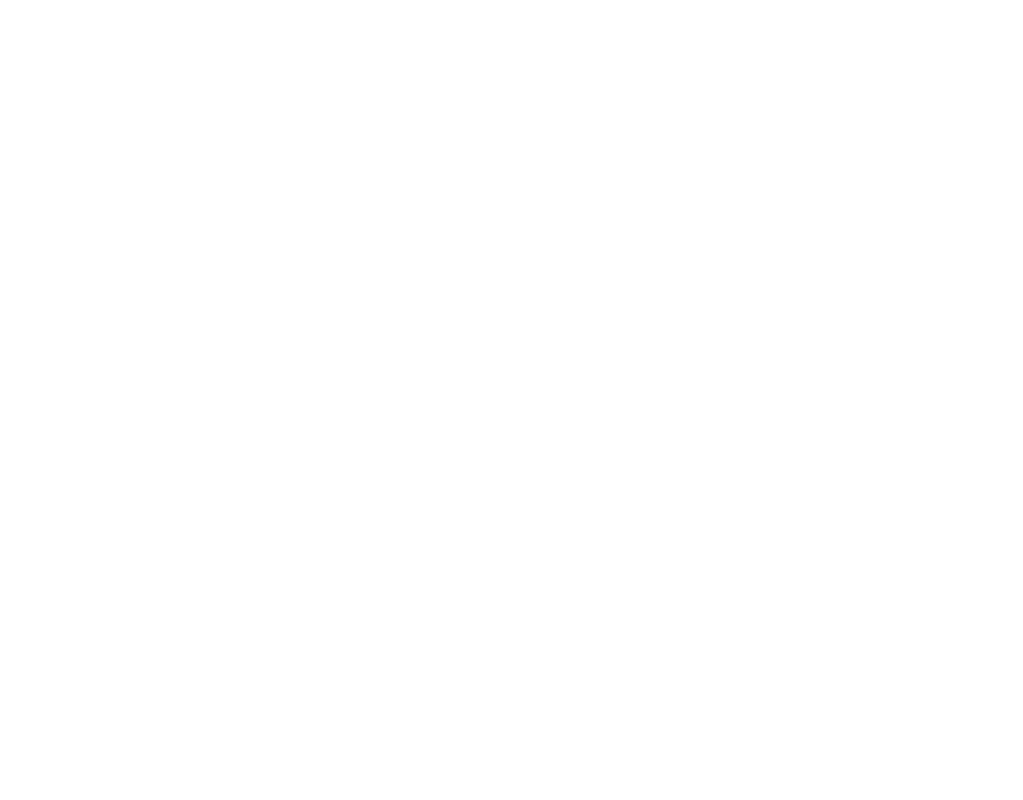
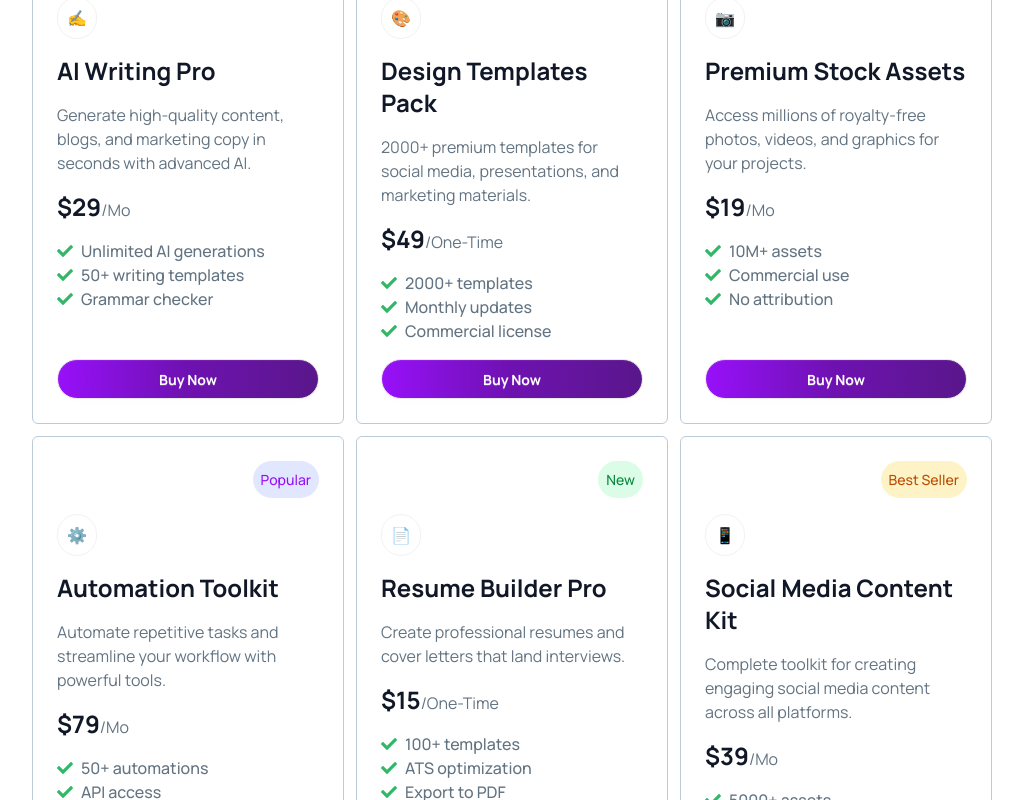
Before and after one commit to HASANCoU/DigiTools, a React (Vite) app: page / in a window 1280 px wide. Shown: the part 1400-2200 px from the top of the page, without its empty margins (128-1151 px from the left). Before the commit the page ends 1319 px from the top, so only its background shows below. Built offline with nearby package versions, Linux system fonts and the light colour scheme.

Commit message:
products card Designed Done

```diff
--- /dev/null
+++ b/public/products.json
@@ -0,0 +1,86 @@
+[
+  {
+    "id": 1,
+    "name": "AI Writing Pro",
+    "description": "Generate high-quality content, blogs, and marketing copy in seconds with advanced AI.",
+    "price": 29,
+    "period": "Mo",
+    "tagType": "Best Seller",
+    "features": [
+      "Unlimited AI generations",
+      "50+ writing templates",
+      "Grammar checker"
+    ],
+    "icon": "✍️"
+  },
+  {
+    "id": 2,
+    "name": "Design Templates Pack",
+    "description": "2000+ premium templates for social media, presentations, and marketing materials.",
+    "price": 49,
+    "period": "One-Time",
+    "tagType": "Popular",
+    "features": [
+      "2000+ templates",
+      "Monthly updates",
+      "Commercial license"
+    ],
+    "icon": "🎨"
+  },
+  {
+    "id": 3,
+    "name": "Premium Stock Assets",
+    "description": "Access millions of royalty-free photos, videos, and graphics for your projects.",
+    "price": 19,
+    "period": "Mo",
+    "tagType": "New",
+    "features": [
+      "10M+ assets",
+      "Commercial use",
+      "No attribution"
+    ],
+    "icon": "📷"
+  },
+  {
+    "id": 4,
+    "name": "Automation Toolkit",
+    "description": "Automate repetitive tasks and streamline your workflow with powerful tools.",
+    "price": 79,
+    "period": "Mo",
+    "tagType": "Popular",
+    "features": [
+      "50+ automations",
+      "API access",
+      "Custom workflows"
+    ],
+    "icon": "⚙️"
+  },
+  {
+    "id": 5,
+    "name": "Resume Builder Pro",
+    "description": "Create professional resumes and cover letters that land interviews.",
+    "price": 15,
+    "period": "One-Time",
+    "tagType": "New",
+    "features": [
+      "100+ templates",
+      "ATS optimization",
+      "Export to PDF"
+    ],
+    "icon": "📄"
+  },
+  {
+    "id": 6,
+    "name": "Social Media Content Kit",
+    "description": "Complete toolkit for creating engaging social media content across all platforms.",
+    "price": 39,
+    "period": "Mo",
+    "tagType": "Best Seller",
+    "features": [
+      "5000+ assets",
+      "Scheduler included",
+      "Analytics dashboard"
+    ],
+    "icon": "📱"
+  }
+]
--- a/src/App.jsx
+++ b/src/App.jsx
@@ -1,10 +1,17 @@
+import { Suspense } from "react";
 import "./App.css";
 import Banner from "./components/banner/Banner";
 import BannerBottom from "./components/banner/BannerBottom";
 import NavBar from "./components/navBar/NavBar";
 import Products from "./components/productsCards/Products";
 
+const fetchProducts = async() =>{
+  const res = await fetch("/products.json");
+  return res.json();
+}
+
 function App() {
+  const productsPromise = fetchProducts();
   return (
     <>
       <nav>
@@ -13,7 +20,11 @@
       <main>
           <Banner/>
           <BannerBottom/>
-          <Products/>
+          <Suspense fallback={<span className="loading loading-spinner loading-xs mx-auto"></span>}>
+              <Products
+              productsPromise={productsPromise}
+              />
+          </Suspense>
       </main>
 
     </>
--- /dev/null
+++ b/src/components/footer/Footer.jsx
@@ -0,0 +1,68 @@
+import React from 'react';
+
+const Footer = () => {
+    return (
+        <div className='bg-[#101727] px-50 pt-30 pb-8'>
+            <div>
+                <div>
+                    <h1>DigiTools</h1>
+                    <p>Premium digital tools for creators, professionals, and businesses. Work smarter with our suite of powerful tools.</p>
+                </div>
+                <div>
+                    <h2>Products</h2>
+                    <ul>
+                        <li><a href="#">Features</a></li>
+                        <li><a href="#">Pricing</a></li>
+                        <li href="#"><a>Templates</a></li>
+                        <li href="#"><a>Integrations</a></li>
+                    </ul>
+                </div>
+                <div>
+                    <h2>Company</h2>
+                    <ul>
+                        <li><a href=""></a>About</li>
+                        <li><a href=""></a>Blog</li>
+                        <li><a href=""></a>Careers</li>
+                        <li><a href=""></a>Press</li>
+                    </ul>
+                </div>
+
+                <div>
+                    <h2>Resources</h2>
+                    <ul>
+                        <li><a href="#">Documentation</a></li>
+                        <li><a href="#">Help Center</a></li>
+                        <li><a href="#">Community</a></li>
+                        <li><a href="#">Contact</a></li>
+                    </ul>
+                </div>
+
+                <div>
+                    <h2>Social links</h2>
+                    <ul><a href="#"></a></ul>
+                    <ul><a href="#"></a></ul>
+                    <ul><a href="#"></a></ul>
+                </div>
+            </div>
+
+
+                 <div className="divider"></div>
+
+
+            <div>
+                <div><p>© 2026 Digitools. All rights reserved.</p></div>
+
+                <div>
+                    <ul>
+                        <li><a href="#">Privacy Policy</a></li>
+                        <li><a href="#">Terms Of Services</a></li>
+                        <li><a href="#">Cookies</a></li>
+
+                    </ul>
+                </div>
+            </div>
+        </div>
+    );
+};
+
+export default Footer;
--- /dev/null
+++ b/src/components/productsCards/ListItem.jsx
@@ -0,0 +1,13 @@
+import React from 'react';
+import { FaCheck } from 'react-icons/fa';
+
+const ListItem = ({item}) => {
+    console.log(item)
+    return (
+        <li className='flex gap-2 items-center font-medium text-[16px] text-[#627382]'>
+            <FaCheck className='text-[#30B868]'/> {item}
+        </li>
+    );
+};
+
+export default ListItem;
--- /dev/null
+++ b/src/components/productsCards/Product.jsx
@@ -0,0 +1,42 @@
+import React from "react";
+import ListItem from "./ListItem";
+
+const Product = ({ product }) => {
+  const { name, description, icon, tagType, period, price, features } = product;
+  const tagClass =
+  tagType === "Best Seller"
+    ? "text-[#BB4D00] bg-[#FEF3C6]"
+    : tagType === "Popular"
+    ? "text-purple-600 bg-[#e1e7ff]"
+    : "text-[#0a883e] bg-[#dbfce7]";
+
+  return (
+    <div className="border border-[#bbcad7] rounded-md p-6 flex flex-col h-full space-y-4">
+      <div className="flex justify-end">
+        {" "}
+        <h2 className={`text-[14px] font-medium p-2 rounded-full inline-block text-right ${tagClass}`}>
+          {tagType}
+        </h2>
+      </div>
+      <div className="border p-2 rounded-full w-10 flex items-center justify-center border-[#F2F2F2]">
+        {icon}
+      </div>
+      <h1 className="font-bold text-2xl text-[#101727]">{name}</h1>
+      <p className="text-[#627382] text-[16px]">{description}</p>
+      <div className="text-[16px] text-[#627382]">
+        <span className="font-bold text-2xl text-[#101727]">${price}</span>/
+        {period}
+      </div>
+      <div className="grow">
+        <ul>
+          {features.map((item, index) => (
+            <ListItem key={index} item={item} />
+          ))}
+        </ul>
+      </div>
+      <button className="btn btn-block text-white rounded-full font-bold bg-linear-to-r from-purple-600 via-purple-800 to-purple-900">Buy Now</button>
+    </div>
+  );
+};
+
+export default Product;
--- a/src/components/productsCards/Products.jsx
+++ b/src/components/productsCards/Products.jsx
@@ -1,8 +1,11 @@
-import React from "react";
+import React, { use } from "react";
+import Product from "./Product";
 
-const Products = () => {
+const Products = ({ productsPromise }) => {
+  const products = use(productsPromise);
+  console.log(products);
   return (
-    <div>
+    <div className="pb-30">
       <div className="space-y-6 w-5/12 mx-auto mb-10">
         <h1 className="text-center text-5xl font-extrabold text-[#101727]">
           Premium Digital Tools
@@ -16,11 +19,23 @@
           <button className="btn rounded-full bg-linear-to-r from-purple-600 via-purple-800 to-purple-900 text-white">
             Products
           </button>
-          <button className="btn rounded-full  linear-text">
-            Cart (2)
-          </button>
+          <button className="btn rounded-full  linear-text">Cart (2)</button>
         </div>
       </div>
+
+      <div className="w-9/12 gap-3 grid grid-cols-1 md:grid-cols-2 lg:grid-cols-3 mx-auto">
+        {
+          products.map((product,index)=>{
+            return(
+              <Product
+              product={product}
+              key={index}
+              />
+            )
+          })
+        }
+      </div>
+      <div>{}</div>
     </div>
   );
 };
```
